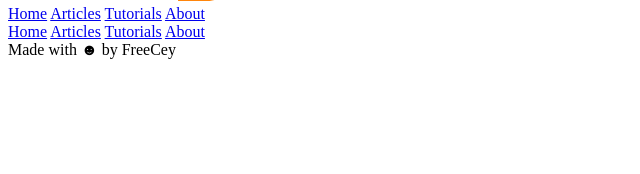
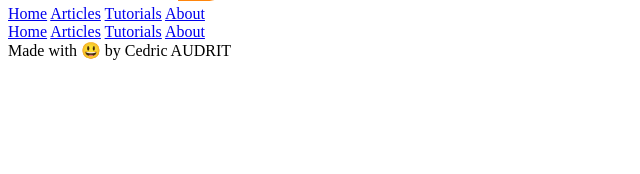
Before and after one commit to Freecey/neant-symfony5, a Symfony app: template templates/base.html.twig in a window 1280 px wide. Shown: the part 626-800 px from the top of the page, without its empty margins (0-640 px from the left). Run offline with Twig, Linux system fonts and the light colour scheme; the template is opened without the code that fills it, so the values that code supplies are empty; some libraries are stand-ins or nearby versions.

Commit message:
add emoji footer

```diff
--- a/templates/base.html.twig
+++ b/templates/base.html.twig
@@ -100,7 +100,7 @@
 
 {#    </footer>#}
     <footer class='bg-gray-800 w-full text-center text-gray-400 p-4'>
-        Made with ☻ by FreeCey
+        Made with 😃 by Cedric AUDRIT
     </footer>
 
     <script>
```
